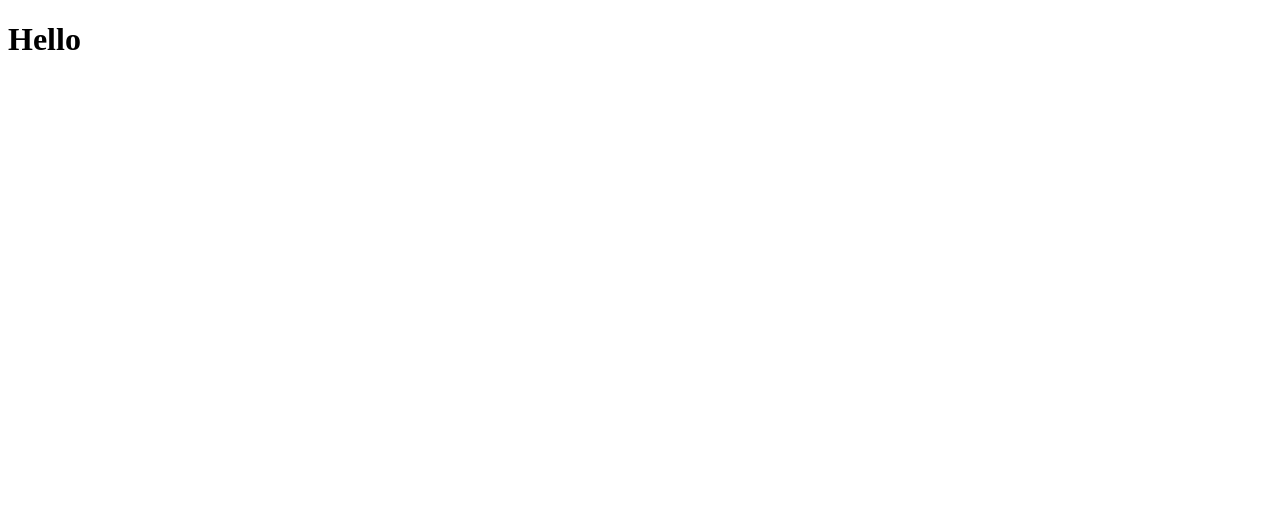
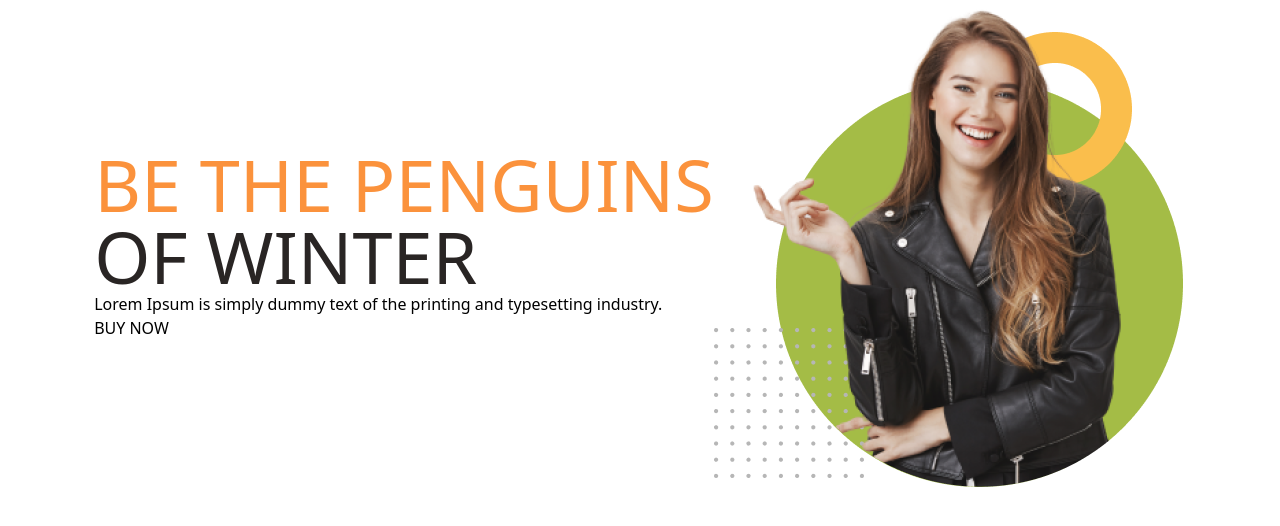
Before and after one commit to Mehedihasan-99/penguin-file-tailwind, a plain HTML site: page index.html in a window 1280 px wide. Drawn offline with nearby package versions, Linux system fonts and the light colour scheme.

Commit message:
added tailwind cdn

```diff
--- a/index.html
+++ b/index.html
@@ -4,9 +4,30 @@
     <meta charset="UTF-8">
     <meta name="viewport" content="width=device-width, initial-scale=1.0">
     <title>Penguin </title>
+    <!-- tailwind cdn -->
+    <script src="https://cdn.tailwindcss.com"></script>
 </head>
 <body>
-    <h1>Hello
-    </h1>
+    <header>
+        <nav>
+
+        </nav>
+        <!-- banner start -->
+        <div class="flex justify-center items-center">
+            <div>
+                <h1 class="text-7xl uppercase"><span class="text-orange-400">Be the Penguins</span>
+                <br><span class="text-stone-800">of Winter</span></h1>
+                <p>Lorem Ipsum is simply dummy text of the printing
+                    and typesetting industry.</p>
+                <button>BUY NOW</button>
+            </div>
+            <div>
+                <img src="./images/model.png" alt="">
+            </div>
+        </div>
+    </header>
+
+    <main></main>
+    <footer></footer>
 </body>
 </html>
--- /dev/null
+++ b/tailwind.config.js
@@ -0,0 +1,8 @@
+/** @type {import('tailwindcss').Config} */
+module.exports = {
+    content: ["./src/**/*.{html,js}"],
+    theme: {
+      extend: {},
+    },
+    plugins: [],
+  }
```
Also changed, not shown: icons/bg1.png (added), icons/bg2.png (added), icons/bg3.png (added), icons/box.png (added), icons/house.png (added), icons/logo.png (added), icons/question.png (added), icons/shopping-cart 1.png (added), images/jacket-1.png (added), images/jacket-2.png (added), images/jacket-3.png (added), images/jacket-4.png (added), images/jacket-5.png (added), images/jacket-6.png (added), 2 more files, 2 other files.
